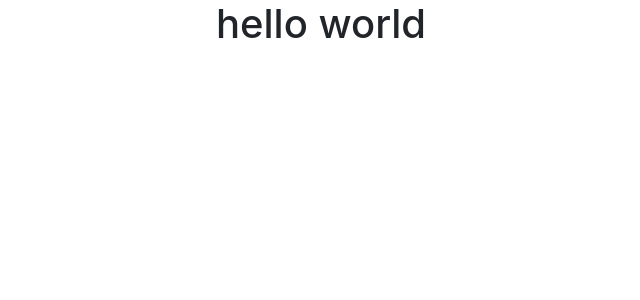
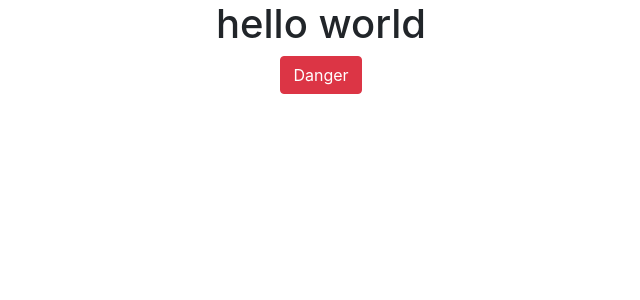
Before and after one commit to RianIslam/Bootstrap-react, a React (Create React App) app: page / in a window 1280 px wide. Shown: the top 300 px of the page, without its empty margins (319-959 px from the left). Built offline with nearby package versions, Linux system fonts and the light colour scheme.

Commit message:
add a button

```diff
--- a/src/App.js
+++ b/src/App.js
@@ -1,4 +1,4 @@
-import logo from './logo.svg';
+import Button from 'react-bootstrap/Button';
 import './App.css';
 
 function App() {
@@ -6,6 +6,8 @@ function App() {
     <div className="App">
       <h1>hello world
       </h1>
+      <Button variant="danger">Danger</Button>
+
     </div>
   );
 }
```
